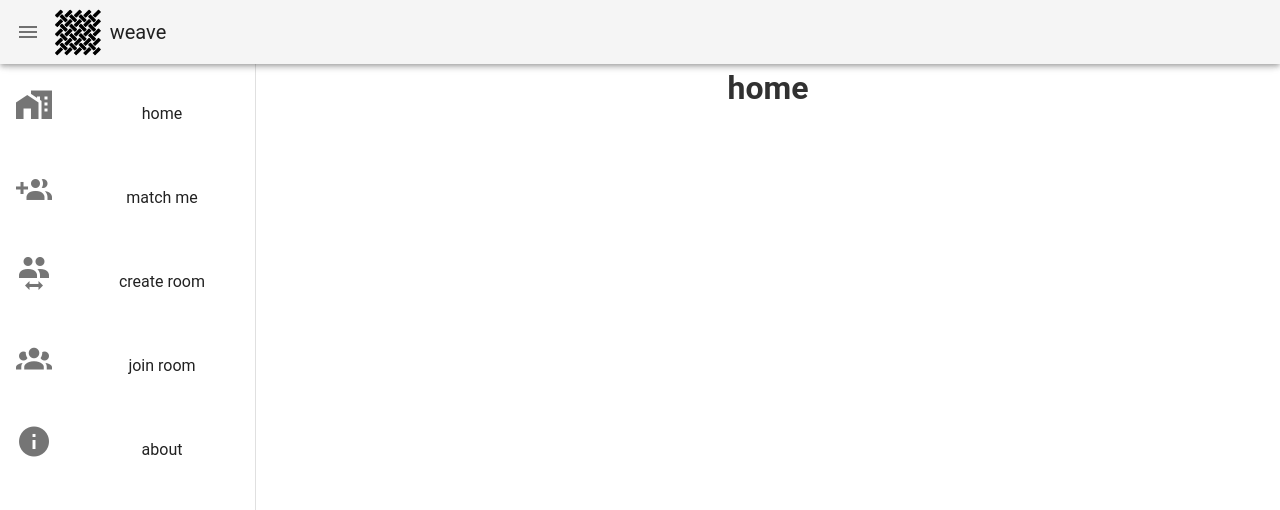
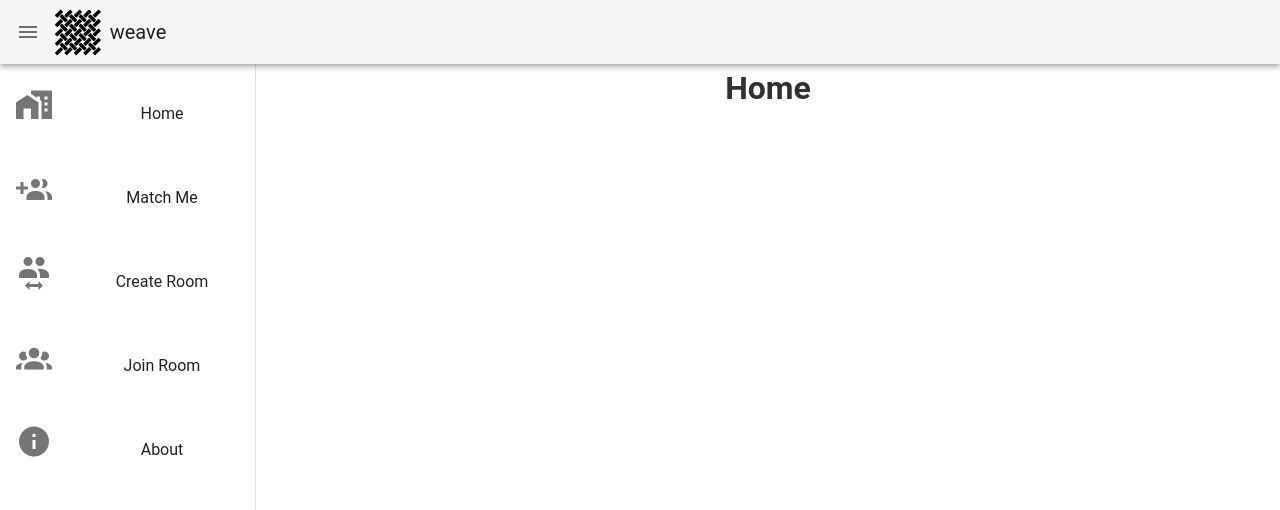
Before and after one commit to kevn07/codebrew2020, a Vue app in the folder codebrew2020/: page /home in a window 1280 px wide. Shown: the top 510 px of the page. Built offline with nearby package versions, Linux system fonts and the light colour scheme.

Commit message:
changed casing

```diff
--- a/codebrew2020/src/App.vue
+++ b/codebrew2020/src/App.vue
@@ -56,11 +56,11 @@
     data: () => ({
       drawer: null,
       items: [
-          { title: 'home', icon: 'mdi-home-city', path: '/home' },
-          { title: 'match me', icon: 'mdi-account-multiple-plus', path: '/profile' },
-          { title: 'create room', icon: 'mdi-account-switch', path: '/createRoom'},
-          { title: 'join room', icon: 'mdi-account-group', path: '/room/1' },
-          { title: 'about', icon: 'mdi-information', path: '/about'}
+          { title: 'Home', icon: 'mdi-home-city', path: '/home' },
+          { title: 'Match Me', icon: 'mdi-account-multiple-plus', path: '/profile' },
+          { title: 'Create Room', icon: 'mdi-account-switch', path: '/createRoom'},
+          { title: 'Join Room', icon: 'mdi-account-group', path: '/room/1' },
+          { title: 'About', icon: 'mdi-information', path: '/about'}
         ]
     }),
     created () {
--- a/codebrew2020/src/components/ProfileForm.vue
+++ b/codebrew2020/src/components/ProfileForm.vue
@@ -2,7 +2,7 @@
     <div>
         <div class="questions-container">
 
-            <h4>select all interests that apply to you</h4>
+            <h4>Select all interests that apply to you</h4>
 
             <InterestTile imageName="soccah.jpeg" interestName="soccer"/>
             <InterestTile imageName="dancing.jpg" interestName="dancing"/>
@@ -14,7 +14,7 @@
 
             <InterestTile imageName="testimg.jpeg" interestName="soccer"/>
             <div>
-              <a class="btn" href="/matched">match me!</a>
+              <a class="btn" href="/matched">Match Me!</a>
             </div>
         </div>
     </div>
--- a/codebrew2020/src/views/Home.vue
+++ b/codebrew2020/src/views/Home.vue
@@ -1,7 +1,7 @@
 <template>
 <div class="home-container">
     <h1>
-        home
+        Home
     </h1>
 </div>
 </template>
```
